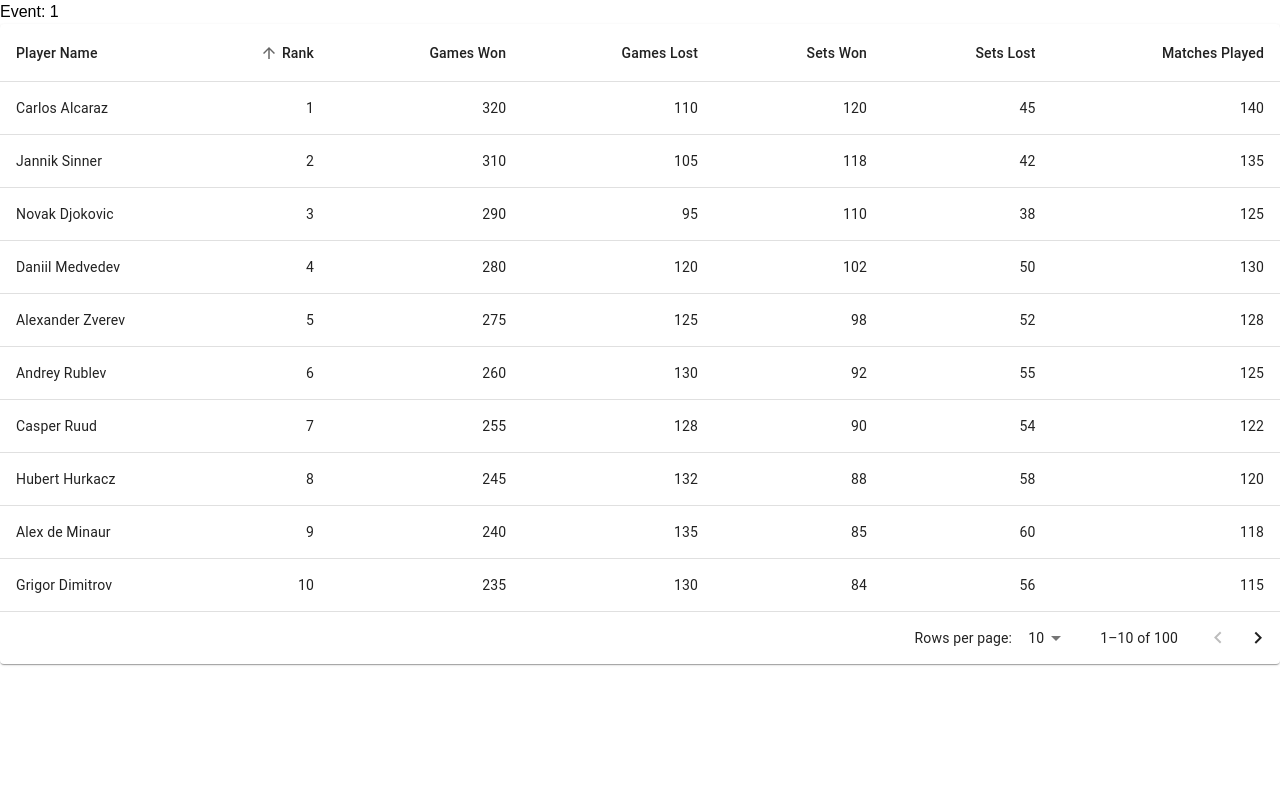
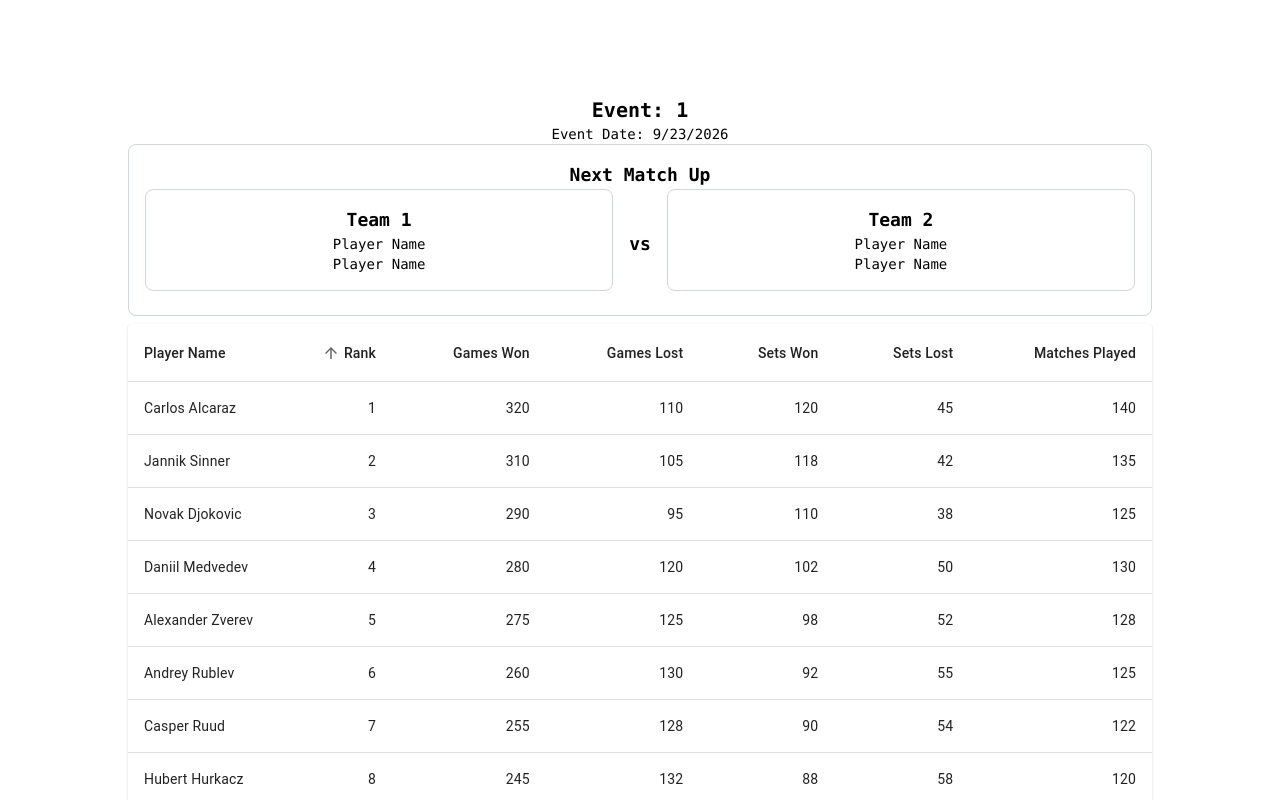
Before and after one commit to wjamesdevera/tennisq, a Next.js app in the folder frontend/: page /events/1 in a window 1280 px wide. Shown: the top 800 px of the page. Built offline with nearby package versions, Linux system fonts and the light colour scheme.

Commit message:
feat: add style to event page
add rounded corners to tables and page elements

```diff
--- a/frontend/app/events/[id]/page.tsx
+++ b/frontend/app/events/[id]/page.tsx
@@ -133,9 +133,34 @@
   const { id } = await params;
   return (
     <>
-      <main>
-        <h2>Event: {id}</h2>
-        <EventPlayerTable rows={players} />
+      <main className="flex min-h-screen flex-col items-center justify-between p-24">
+        <div className="max-w-5xl w-full flex flex-col items-center justify-between font-mono text-sm lg:flex">
+          <h2 className="font-bold text-xl">Event: {id}</h2>
+          <p>Event Date: {new Date().toLocaleDateString()}</p>
+        </div>
+        <div className="rounded-lg border border-gray-300 p-4 max-w-5xl w-full flex flex-col items-center justify-between font-mono text-sm lg:flex mb-2">
+          <h3 className="font-bold text-lg">Next Match Up</h3>
+          <div className="flex flex-row items-center justify-center gap-4 w-full">
+            <div className="rounded-lg border border-gray-300 p-4 max-w-5xl w-full flex flex-col items-center justify-between font-mono text-sm lg:flex mb-2">
+              <h4 className="font-bold text-lg">Team 1</h4>
+              <ul>
+                <li>Player Name</li>
+                <li>Player Name</li>
+              </ul>
+            </div>
+            <div className="font-bold text-lg">vs</div>
+            <div className="rounded-lg border border-gray-300 p-4 max-w-5xl w-full flex flex-col items-center justify-between font-mono text-sm lg:flex mb-2">
+              <h4 className="font-bold text-lg">Team 2</h4>
+              <ul>
+                <li>Player Name</li>
+                <li>Player Name</li>
+              </ul>
+            </div>
+          </div>
+        </div>
+        <article className="max-w-5xl w-full flex flex-col items-center justify-between font-mono text-sm lg:flex">
+          <EventPlayerTable rows={players} />
+        </article>
       </main>
     </>
   );
```
